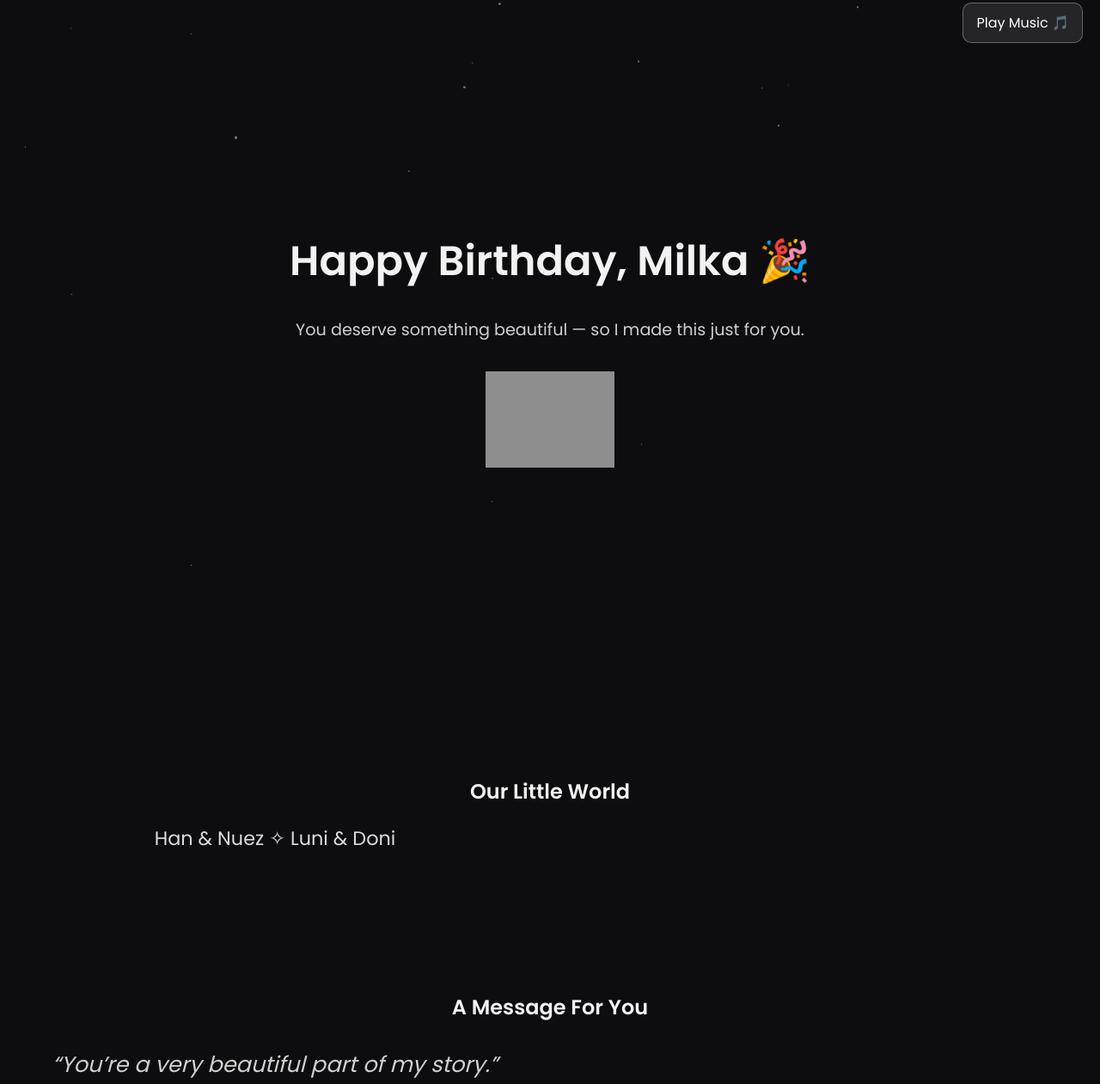
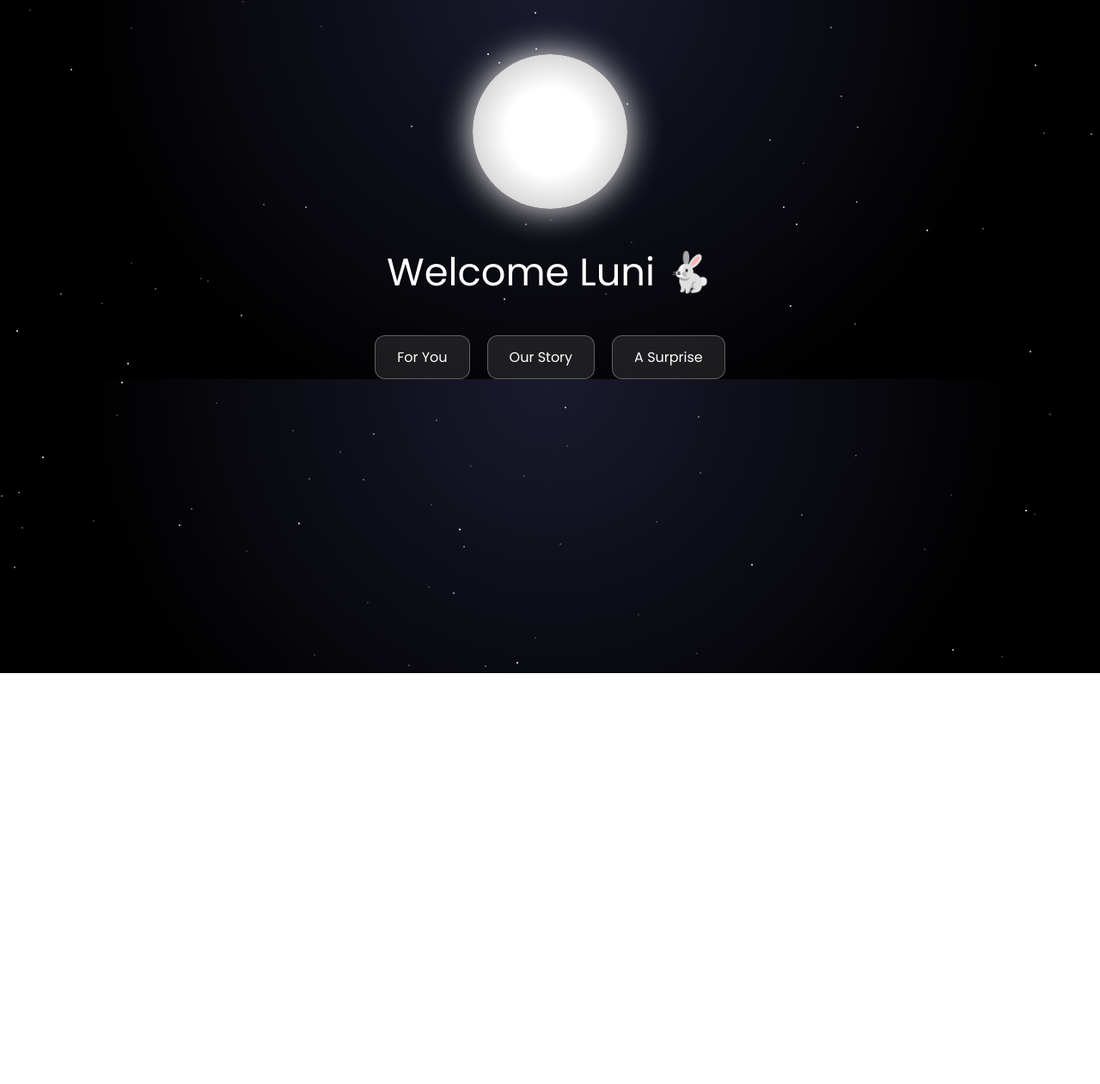
Before and after one commit to michologyy/Milka_Girma, a plain HTML site: page index.html in a window 1280 px wide. Shown: the part 17-1278 px from the top of the page at 86% size. After the commit the page ends 800 px from the top, so only its background shows below. Drawn offline with Linux system fonts and the light colour scheme; grey boxes are pictures that could not be loaded.

Commit message:
Update index.html

```diff
--- a/index.html
+++ b/index.html
@@ -2,7 +2,7 @@
 <head>
   <meta charset="UTF-8" />
   <meta name="viewport" content="width=device-width, initial-scale=1.0" />
-  <title>Happy Birthday Milka</title>
+  <title>Welcome Luni</title>
   <link rel="preconnect" href="https://fonts.googleapis.com">
   <link rel="preconnect" href="https://fonts.gstatic.com" crossorigin>
   <link href="https://fonts.googleapis.com/css2?family=Poppins:wght@300;400;600&display=swap" rel="stylesheet">
@@ -10,162 +10,95 @@
     body {
       margin: 0;
       font-family: 'Poppins', sans-serif;
-      background: #0d0d0f;
-      color: #f2f2f2;
-      overflow-x: hidden;
-    }/* Fade-in animation */
-.fade-in {
-  opacity: 0;
-  transform: translateY(20px);
-  animation: fadeIn 1.2s ease forwards;
-}
-@keyframes fadeIn {
-  to {
-    opacity: 1;
-    transform: translateY(0);
-  }
-}
-
-/* Floating stars */
+      background: radial-gradient(circle at top, #1a1a2e 0%, #000 70%);
+      overflow: hidden;
+      color: #fff;
+      text-align: center;
+    }/* Starry sky */
 .stars {
-  position: fixed;
+  position: absolute;
   width: 100%;
   height: 100%;
   top: 0;
   left: 0;
   overflow: hidden;
-  pointer-events: none;
   z-index: -1;
 }
 .stars span {
   position: absolute;
-  width: 3px;
-  height: 3px;
+  width: 2px;
+  height: 2px;
   background: white;
   border-radius: 50%;
-  animation: floatStar linear infinite;
-  opacity: 0.5;
+  animation: twinkle 3s infinite ease-in-out;
+  opacity: 0.7;
 }
-@keyframes floatStar {
-  from { transform: translateY(0); }
-  to { transform: translateY(-100vh); }
+@keyframes twinkle {
+  0%, 100% { opacity: 0.2; }
+  50% { opacity: 1; }
 }
 
-.hero {
-  height: 100vh;
-  display: flex;
-  flex-direction: column;
-  justify-content: center;
-  align-items: center;
-  text-align: center;
-  padding: 20px;
+/* Moon */
+.moon {
+  position: absolute;
+  top: 80px;
+  left: 50%;
+  transform: translateX(-50%);
+  width: 180px;
+  height: 180px;
+  background: radial-gradient(circle, #fff 40%, #d9d9d9 70%, #aaa 100%);
+  border-radius: 50%;
+  box-shadow: 0 0 40px #fff;
 }
 
-h1 {
-  font-size: 3rem;
-  margin-bottom: 10px;
+/* Welcome animation */
+.welcome {
+  margin-top: 300px;
+  font-size: 2.8rem;
+  opacity: 0;
+  animation: fadeUp 2s forwards;
+}
+@keyframes fadeUp {
+  0% { opacity: 0; transform: translateY(20px); }
+  100% { opacity: 1; transform: translateY(0); }
 }
 
-p {
-  font-size: 1.2rem;
-  max-width: 600px;
-  opacity: 0.85;
+/* Buttons */
+.buttons {
+  margin-top: 40px;
+  display: flex;
+  justify-content: center;
+  gap: 20px;
 }
-
-.section {
-  padding: 60px 20px;
-  text-align: center;
-}
-
-.nicknames {
-  font-size: 1.4rem;
-  margin-top: 20px;
-  opacity: 0.9;
-}
-
-.panda {
-  width: 150px;
-  margin: 20px auto;
-  display: block;
-  filter: brightness(0.9);
-  animation: floatingPanda 4s ease-in-out infinite;
-}
-@keyframes floatingPanda {
-  0% { transform: translateY(0); }
-  50% { transform: translateY(-12px); }
-  100% { transform: translateY(0); }
-}
-
-.quote {
-  font-size: 1.6rem;
-  margin-top: 30px;
-  font-style: italic;
-}
-
-.footer {
-  padding: 30px;
-  text-align: center;
-  font-size: 0.9rem;
-  opacity: 0.6;
-}
-
-/* Music control */
-.music-btn {
-  position: fixed;
-  top: 20px;
-  right: 20px;
+.btn {
+  padding: 12px 25px;
   background: rgba(255,255,255,0.1);
   border: 1px solid rgba(255,255,255,0.3);
-  padding: 10px 15px;
-  border-radius: 10px;
-  cursor: pointer;
+  border-radius: 12px;
   color: white;
+  text-decoration: none;
   backdrop-filter: blur(5px);
   transition: 0.3s;
 }
-.music-btn:hover {
-  background: rgba(255,255,255,0.2);
+.btn:hover {
+  background: rgba(255,255,255,0.25);
 }
 
   </style>
 </head>
-<body>
-  <!-- Floating star background -->
-  <div class="stars" id="stars"></div>  <!-- Music -->  <audio id="bgMusic" loop>
-    <source src="https://cdn.pixabay.com/download/audio/2021/09/01/audio_c3b62708e2.mp3?filename=gentle-ambient-11099.mp3" type="audio/mp3">
-  </audio>
-  <div class="music-btn" onclick="toggleMusic()">Play Music 🎵</div>  <div class="hero fade-in">
-    <h1>Happy Birthday, Milka 🎉</h1>
-    <p>You deserve something beautiful — so I made this just for you.</p>
-    <img src="https://i.imgur.com/jxWqIBf.png" alt="Panda" class="panda" />
-  </div>  <div class="section fade-in" style="animation-delay: 0.3s;">
-    <h2>Our Little World</h2>
-    <p class="nicknames">Han & Nuez ✧ Luni & Doni</p>
-  </div>  <div class="section fade-in" style="animation-delay: 0.6s;">
-    <h2>A Message For You</h2>
-    <p class="quote">“You’re a very beautiful part of my story.”</p>
-  </div>  <div class="footer fade-in" style="animation-delay: 1s;">Made with intention, care, and a whole lot of affection.</div>  <script>
-    // Star generator
+<body>  <div class="stars" id="stars"></div>
+  <div class="moon"></div>  <div class="welcome">Welcome Luni 🐇</div>  <div class="buttons">
+    <a class="btn" href="page1.html">For You</a>
+    <a class="btn" href="page2.html">Our Story</a>
+    <a class="btn" href="page3.html">A Surprise</a>
+  </div>  <script>
     const stars = document.getElementById('stars');
-    for (let i = 0; i < 50; i++) {
+    for (let i = 0; i < 100; i++) {
       const star = document.createElement('span');
-      const size = Math.random() * 3;
-      star.style.width = size + 'px';
-      star.style.height = size + 'px';
       star.style.left = Math.random() * 100 + '%';
       star.style.top = Math.random() * 100 + '%';
-      star.style.animationDuration = 3 + Math.random() * 5 + 's';
+      star.style.animationDelay = Math.random() * 3 + 's';
       stars.appendChild(star);
-    }
-
-    // Music toggle
-    function toggleMusic() {
-      const music = document.getElementById('bgMusic');
-      if (music.paused) {
-        music.play();
-      } else {
-        music.pause();
-      }
     }
   </script></body>
 </html>
```
